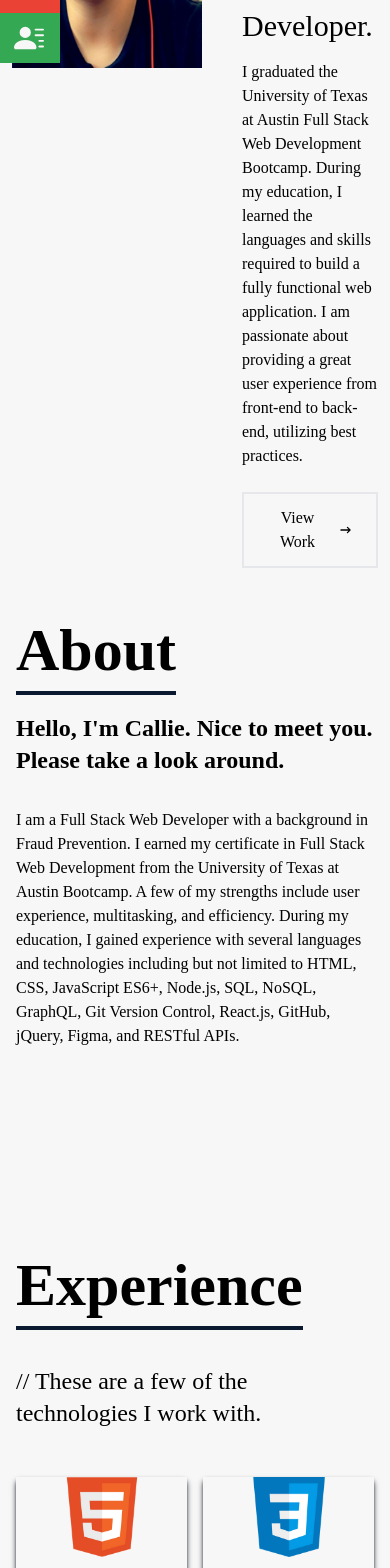
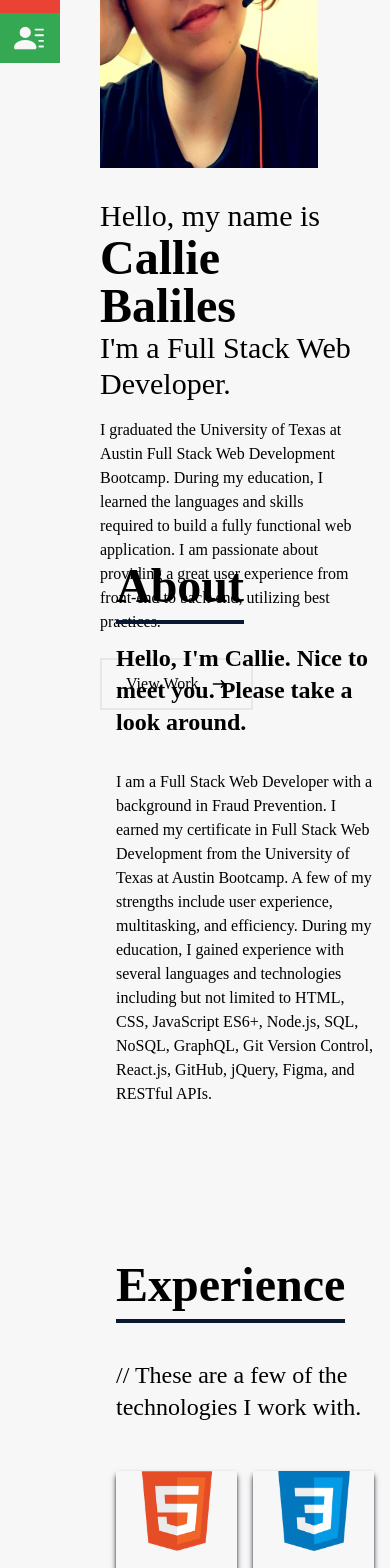
Before and after one commit to CalCar0707/W20C-reactportfolio, a React (Create React App) app: page / in a window 390 px wide. Shown: the part 432-2000 px from the top of the page. Built offline with nearby package versions, Linux system fonts and the light colour scheme.

Commit message:
fixed home section for smaller screen, added padding left to all sections

```diff
--- a/src/components/About.js
+++ b/src/components/About.js
@@ -2,11 +2,11 @@ import React from 'react';;
 
 export default function About(){
     return (
-        <div name='about' className='w-full h-screen bg-[#f7f7f7]'>
+        <div name='about' className='w-full h-screen bg-[#f7f7f7] pl-[100px]'>
             <div className='flex flex-col justify-center items-center w-full h-full'>
-            <div className='max-w-[1000px] w-full grid grid-cols-2 gap-8'>
+            <div className='max-w-[1000px] w-full grid grid-cols-2 gap-8 '>
                 <div className='sm:text-right pb-8 pl-4'>
-                    <div className='text-6xl font-bold inline pb-[8px] border-b-4 border-[#0a192f]'> About </div>
+                    <div className='text-5xl sm:text-6xl font-bold inline pb-[8px] border-b-4 border-[#0a192f]'> About </div>
 
                 </div>
 
--- a/src/components/Contact.js
+++ b/src/components/Contact.js
@@ -2,10 +2,10 @@ import React from "react";
 
 export default function Contact() {
     return (
-        <div name='contact' className="w-full h-screen bg-[#f7f7f7] flex justify-center items-center p-4">
+        <div name='contact' className="w-full h-screen bg-[#f7f7f7] flex justify-center items-center p-4 pl-[100px]">
             <form method="POST" action="https://getform.io/f/cba3d8f0-bee2-4310-b0ab-fb901d98d12b" className="flex flex-col max-w-[600px] w-full">
                 <div className='pb-8'>
-                    <p className='text-6xl font-bold inline pb-[8px] border-b-4 border-[#0a192f]'>Contact</p>
+                    <p className='text-5xl sm:text-6xl font-bold inline pb-[8px] border-b-4 border-[#0a192f]'>Contact</p>
                     <p className='text-2xl py-4 pt-[50px]'> // Submit the form below or reach out via email- callienicole0419@gmail.com .</p>
                 </div>
                 <input type="text" placeholder="Name" name="email" />
--- a/src/components/Home.js
+++ b/src/components/Home.js
@@ -10,16 +10,16 @@ export default function Home(){
         <div name='home' className='w-full h-screen bg-[#f7f7f7]'>
 
             {/* container */}
-            <div className='max-w-[1000px] mx-auto px-8 pt-[200px] flex flex-row justify-center content-center '>
-                <img src={profilePic} className='w-[230px] h-[300px] sm:w-[430px] sm:h-[500px] pr-10' alt='developer pic' />
+            <div className='max-w-[1000px] mx-auto pl-[100px] px-8 pt-[200px] grid grid-cols-1 sm:flex flex-row justify-center content-center '>
+                <img src={profilePic} className='w-[330px] h-[400px] sm:w-[430px] sm:h-[500px] pr-10' alt='developer pic' />
                 <div className='flex flex-col justify-center '>
-                <p className='text-3xl'>Hello, my name is</p>
+                    <p className='text-3xl pt-[30px]'>Hello, my name is</p>
 
-                <h1 className='text-5xl sm:text-7xl font-bold'>Callie Baliles</h1>
-                <h2 className='text-3xl '>I'm a Full Stack Web Developer.</h2>
-                <p className='text-1xl py-4 max-w-[700px]'>   I graduated the University of Texas at Austin Full Stack Web Development Bootcamp. During my education,
-                I learned the languages and skills required to build a fully functional web application. I am passionate about
-                providing a great user experience from front-end to back-end, utilizing best practices.</p>
+                    <h1 className='text-5xl sm:text-7xl font-bold'>Callie Baliles</h1>
+                    <h2 className='text-3xl '>I'm a Full Stack Web Developer.</h2>
+                    <p className='text-1xl py-4 max-w-[700px]'>   I graduated the University of Texas at Austin Full Stack Web Development Bootcamp. During my education,
+                    I learned the languages and skills required to build a fully functional web application. I am passionate about
+                    providing a great user experience from front-end to back-end, utilizing best practices.</p>
                 <div>
                     <button className=' border-2 px-6 py-3 my-2 flex items-center'>
                         <Link to="work">View Work </Link><HiArrowNarrowRight className='ml-3' /></button>
--- a/src/components/Skills.js
+++ b/src/components/Skills.js
@@ -12,12 +12,12 @@ import Tailwind from '../img/tailwind.png';
 
 export default function Skills() {
     return (
-        <div name='skills' className='w-full h-screen bg-[#f7f7f7]'>
+        <div name='skills' className='w-full h-screen bg-[#f7f7f7] pl-[100px]'>
 
           {/* container */}
           <div className='max-w-[1000px] mx-auto p-4 flex flex-col justify-center w-full h-full'>
             <div>
-                <p className='text-6xl font-bold inline pb-[8px] border-b-4 border-[#0a192f]'>Experience</p>
+                <p className='text-5xl sm:text-6xl font-bold inline pb-[8px] border-b-4 border-[#0a192f]'>Experience</p>
                 <p className='text-2xl py-4 pt-[50px]'> // These are a few of the technologies I work with.</p>
             </div>
 
--- a/src/components/Work.js
+++ b/src/components/Work.js
@@ -10,10 +10,10 @@ import codingQuiz from '../img/coding-quiz.png';
 
 export default function Work() {
     return (
-        <div name='work' className='w-full md:h-screen bg-[#f7f7f7]'>
+        <div name='work' className='w-full md:h-screen bg-[#f7f7f7] pl-[100px]'>
         <div className='max-w-[1000px] mx-auto p-4 flex flex-col justify-center w-full h-full'>
             <div >
-                <p className='text-6xl font-bold inline pb-[8px] border-b-4 border-[#0a192f]'> Work</p>
+                <p className='text-5xl sm:text-6xl font-bold inline pb-[8px] border-b-4 border-[#0a192f]'> Work</p>
                 <p className='text-2xl py-[50px]'>// Check out some of my recent work.</p>
             </div>
 
```
